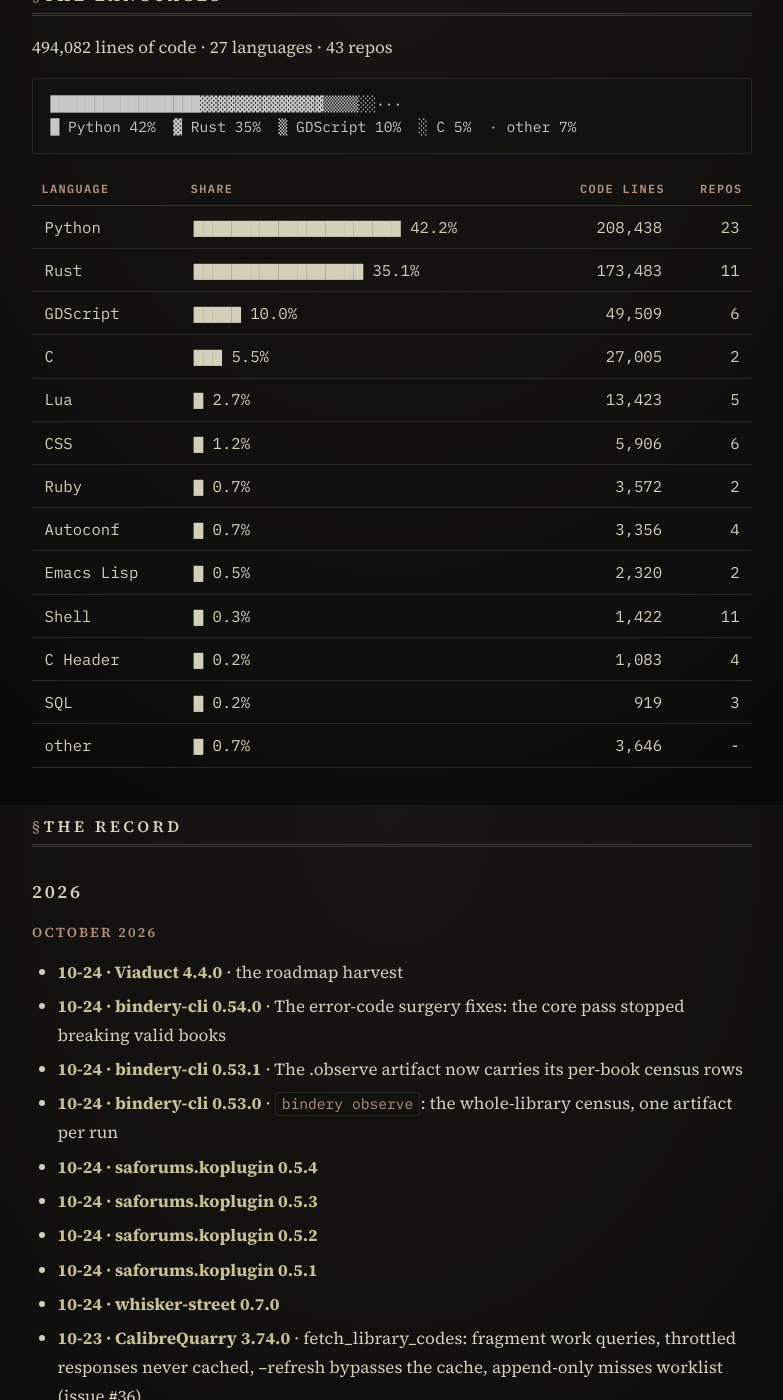
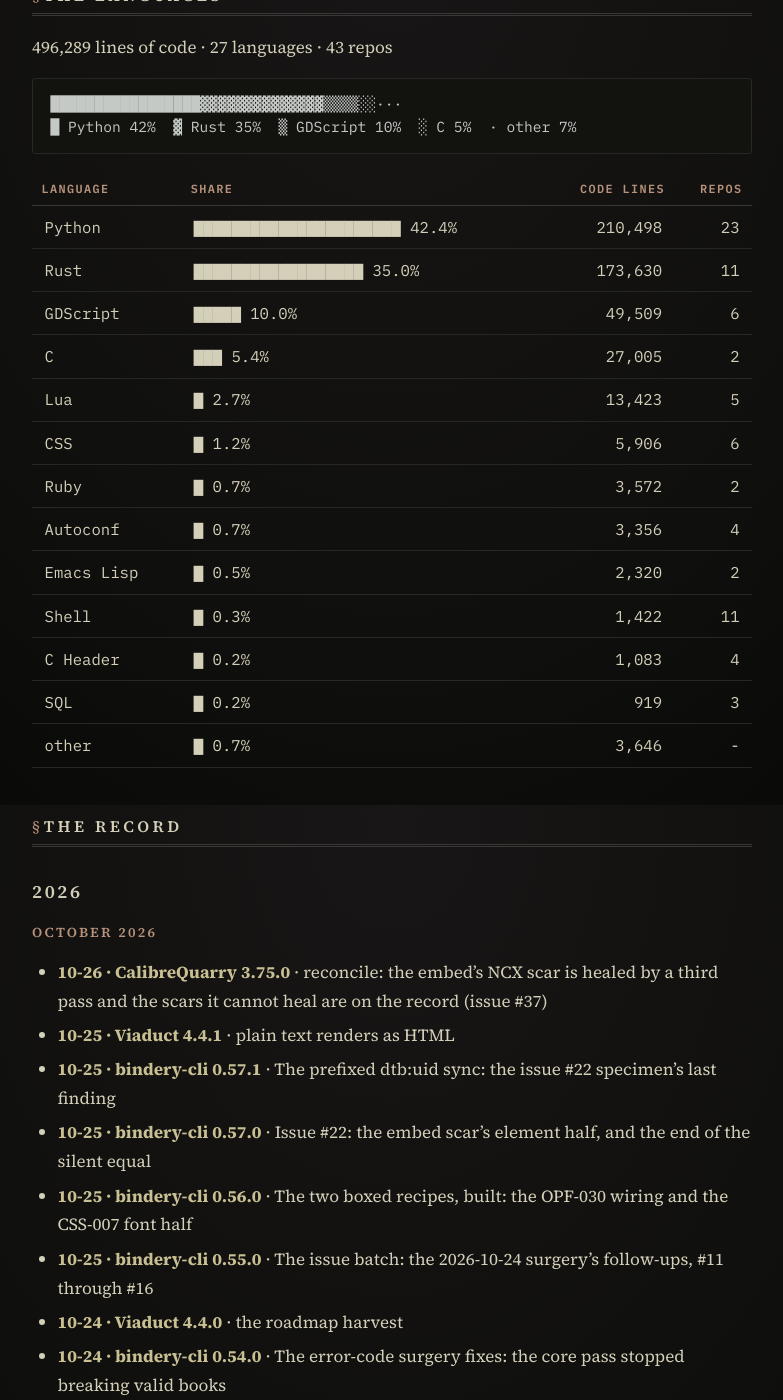
Before and after one commit to VirInvictus/VirInvictus.github.io, a Jekyll site: the page built from patchnotes.md, in a window 1280 px wide and 1400 px high, scrolled down 4595 px. Shown: the whole window, without its empty margins (248-1031 px from the left). Built offline with Jekyll 4.4.1, drawn with Linux system fonts in a browser that asks for light colours; some of the changed text lies outside the part shown.

Commit message:
docs: annals refresh, 2026-10-25

````diff
--- a/patchnotes.md
+++ b/patchnotes.md
@@ -15,22 +15,22 @@ remain canonical; this file is a projection, reproducible with
 
 ## The shape of the work
 
-- **44 repositories tracked · 1654 releases recorded · 5,110 commits, authored by larocque.brandon@gmail.com**
-- Span: 2025-08-10 to 2026-10-25
-- This month (2026-10): 180 releases across 21 repos · 849 commits
+- **44 repositories tracked · 1660 releases recorded · 5,125 commits, authored by larocque.brandon@gmail.com**
+- Span: 2025-08-10 to 2026-10-26
+- This month (2026-10): 186 releases across 21 repos · 864 commits
 
 | Repository | Releases | Latest | Last release | Commits | Active since |
 |---|---:|---|---|---:|---|
 | Atrium | 173 | 0.76.0 | 2026-09-14 | 359 | 2026-05-05 |
 | Conservatory | 160 | 0.9.1 | 2026-10-11 | 294 | 2026-05-27 |
-| Viaduct | 128 | 4.4.0 | 2026-10-24 | 255 | 2026-04-19 |
+| Viaduct | 129 | 4.4.1 | 2026-10-25 | 256 | 2026-04-19 |
 | meoweconomy | 120 | 0.15.0-alpha | 2026-10-07 | 104 | 2026-05-15 |
-| CalibreQuarry | 116 | 3.74.0 | 2026-10-23 | 389 | 2026-03-27 |
+| CalibreQuarry | 117 | 3.75.0 | 2026-10-26 | 391 | 2026-03-27 |
 | lattice-music | 107 | 6.4.1 | 2026-10-11 | 337 | 2025-08-10 |
 | Catagotchi | 104 | 4.51.0 | 2026-09-18 | 166 | 2026-07-10 |
 | Hearth | 101 | 0.13.68 | 2026-09-15 | 129 | 2026-06-14 |
 | Framework | 97 | 1.0.2 | 2026-09-16 | 170 | 2026-04-06 |
-| bindery-cli | 79 | 0.54.0 | 2026-10-24 | 278 | 2026-06-09 |
+| bindery-cli | 83 | 0.57.1 | 2026-10-25 | 283 | 2026-06-09 |
 | Hermitage | 49 | 1.8.6 | 2026-10-02 | 117 | 2026-04-10 |
 | cquarry | 44 | 1.28.1 | 2026-10-23 | 268 | 2026-08-23 |
 | deadbeef-cui | 43 | 2.2.1 | 2026-10-22 | 198 | 2026-04-09 |
@@ -81,11 +81,11 @@ remain canonical; this file is a projection, reproducible with
 | 2026-07 | ▇▇▇▇▇▇▇▇▇▇▇▇▇ 160 | ▇▇▇▇▇▇▇▇ 476 |
 | 2026-08 | ▇▇▇▇▇▇▇▇▇▇▇▇▇ 167 | ▇▇▇▇▇▇▇▇▇▇▇▇▇ 776 |
 | 2026-09 | ▇▇▇▇▇▇▇▇▇▇▇▇▇▇▇▇▇▇▇▇▇▇▇▇▇▇▇▇ 354 | ▇▇▇▇▇▇▇▇▇▇▇▇▇▇▇▇▇▇▇▇▇▇▇▇▇▇▇▇ 1,729 |
-| 2026-10 | ▇▇▇▇▇▇▇▇▇▇▇▇▇▇ 180 | ▇▇▇▇▇▇▇▇▇▇▇▇▇▇ 849 |
+| 2026-10 | ▇▇▇▇▇▇▇▇▇▇▇▇▇▇▇ 186 | ▇▇▇▇▇▇▇▇▇▇▇▇▇▇ 864 |
 
 ## The languages
 
-494,082 lines of code · 27 languages · 43 repos
+496,289 lines of code · 27 languages · 43 repos
 
 ```
 █████████████████▓▓▓▓▓▓▓▓▓▓▓▓▓▓▒▒▒▒░░···
@@ -94,10 +94,10 @@ remain canonical; this file is a projection, reproducible with
 
 | Language | Share | Code lines | Repos |
 |---|---|---:|---:|
-| Python | ▇▇▇▇▇▇▇▇▇▇▇▇▇▇▇▇▇▇▇▇▇▇ 42.2% | 208,438 | 23 |
-| Rust | ▇▇▇▇▇▇▇▇▇▇▇▇▇▇▇▇▇▇ 35.1% | 173,483 | 11 |
+| Python | ▇▇▇▇▇▇▇▇▇▇▇▇▇▇▇▇▇▇▇▇▇▇ 42.4% | 210,498 | 23 |
+| Rust | ▇▇▇▇▇▇▇▇▇▇▇▇▇▇▇▇▇▇ 35.0% | 173,630 | 11 |
 | GDScript | ▇▇▇▇▇ 10.0% | 49,509 | 6 |
-| C | ▇▇▇ 5.5% | 27,005 | 2 |
+| C | ▇▇▇ 5.4% | 27,005 | 2 |
 | Lua | ▇ 2.7% | 13,423 | 5 |
 | CSS | ▇ 1.2% | 5,906 | 6 |
 | Ruby | ▇ 0.7% | 3,572 | 2 |
@@ -114,6 +114,12 @@ remain canonical; this file is a projection, reproducible with
 
 #### October 2026
 
+- **10-26 · CalibreQuarry 3.75.0** · reconcile: the embed's NCX scar is healed by a third pass and the scars it cannot heal are on the record (issue #37)
+- **10-25 · Viaduct 4.4.1** · plain text renders as HTML
+- **10-25 · bindery-cli 0.57.1** · The prefixed dtb:uid sync: the issue #22 specimen's last finding
+- **10-25 · bindery-cli 0.57.0** · Issue #22: the embed scar's element half, and the end of the silent equal
+- **10-25 · bindery-cli 0.56.0** · The two boxed recipes, built: the OPF-030 wiring and the CSS-007 font half
+- **10-25 · bindery-cli 0.55.0** · The issue batch: the 2026-10-24 surgery's follow-ups, #11 through #16
 - **10-24 · Viaduct 4.4.0** · the roadmap harvest
 - **10-24 · bindery-cli 0.54.0** · The error-code surgery fixes: the core pass stopped breaking valid books
 - **10-24 · bindery-cli 0.53.1** · The .observe artifact now carries its per-book census rows
````
Also changed, not shown: other parts of patchnotes.md (+6 -6 lines).
